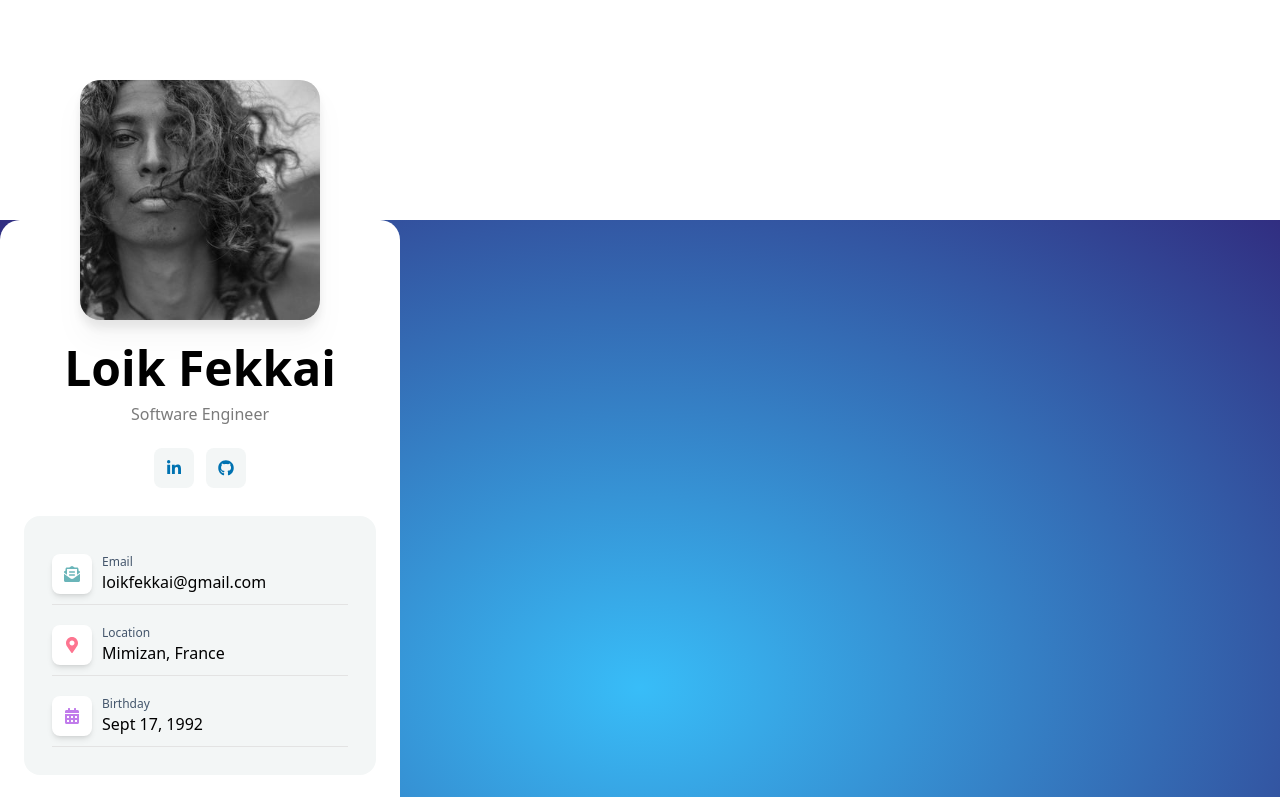
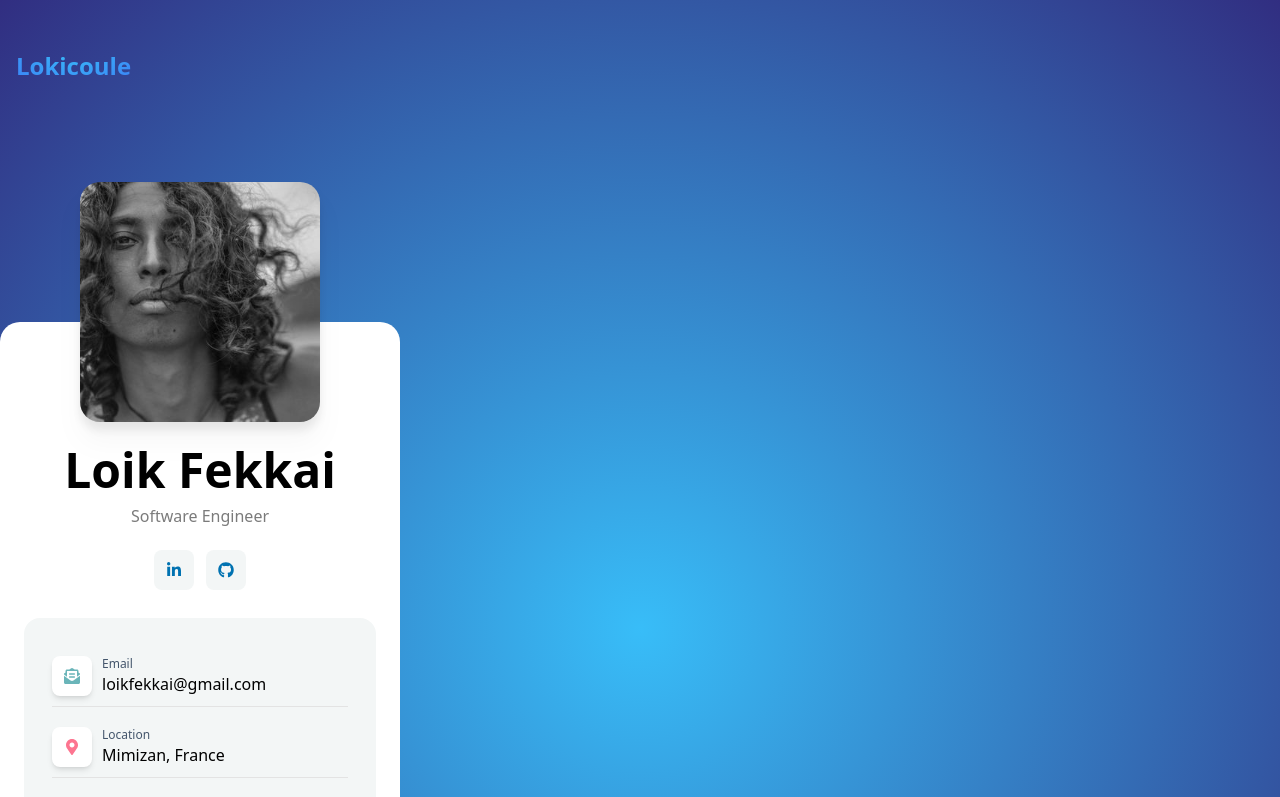
Before and after one commit to Lokicoule/portfolio, a React (Vite) app: page / in a window 1280 px wide. Shown: the top 797 px of the page. Built offline with nearby package versions, Linux system fonts and the light colour scheme.

Commit message:
feat: header logo

```diff
--- a/src/index.css
+++ b/src/index.css
@@ -6,7 +6,10 @@
   .social-btn {
     @apply w-10 h-10 rounded-lg hover:bg-[radial-gradient(ellipse_at_top,_var(--tw-gradient-stops))] from-sky-400 to-blue-500 flex justify-center items-center  hover:text-white transition-colors duration-300  ease-in-out bg-[#F3F6F6] dark:bg-[#212425];
   }
-  .sky-to-blue-grad {
+  .sky-to-blue-bg {
     @apply bg-[radial-gradient(ellipse_at_top,_var(--tw-gradient-stops))] from-sky-400 to-blue-500;
   }
+  .sky-to-indigo-bg {
+    @apply bg-[radial-gradient(ellipse_at_center,_var(--tw-gradient-stops))] from-sky-400 to-indigo-900;
+  }
 }
--- a/src/shared/components/Hero/Hero.tsx
+++ b/src/shared/components/Hero/Hero.tsx
@@ -74,7 +74,7 @@ const Hero = () => {
         <a
           href={"#"}
           download
-          className="inline-flex items-center mx-auto sky-to-blue-grad duration-200 transition ease-linear px-8 py-3 text-lg text-white rounded-[35px] mt-6 hover:brightness-125"
+          className="inline-flex items-center mx-auto sky-to-blue-bg duration-200 transition ease-linear px-8 py-3 text-lg text-white rounded-[35px] mt-6 hover:brightness-125"
         >
           <FaDownload className="mr-2" />
           Download CV
--- a/src/shared/components/Layout/Layout.tsx
+++ b/src/shared/components/Layout/Layout.tsx
@@ -1,10 +1,12 @@
 import { PropsWithChildren } from "react";
 import Footer from "../footer/Footer";
 import Hero from "../hero/Hero";
+import Header from "../header/Header";
 
 const Layout: React.FC<PropsWithChildren> = ({ children }) => {
   return (
-    <main className="bg-[radial-gradient(ellipse_at_center,_var(--tw-gradient-stops))] from-sky-400 to-indigo-900 md:pb-16 w-full min-h-screen">
+    <main className="sky-to-indigo-bg md:pb-16 w-full min-h-screen">
+      <Header />
       <div className="container grid grid-cols-12 md:gap-10  justify-between lg:mt-[220px] ">
         <div className="col-span-12 lg:col-span-4 hidden lg:block h-screen sticky top-44">
           <Hero />
--- /dev/null
+++ b/src/shared/components/header/Header.tsx
@@ -0,0 +1,15 @@
+const Header = () => {
+  return (
+    <div className="container w-full bg-[#F3F6F6] dark:bg-black lg:bg-transparent lg:dark:bg-transparent flex justify-between py-5  lg:px-0 lg:pt-[50px]">
+      <div className="w-full flex justify-between  px-4">
+        <a href="/">
+          <h1 className="text-2xl bg-[radial-gradient(ellipse_at_top,_var(--tw-gradient-stops))] from-sky-400 to-blue-500 inline-block text-transparent bg-clip-text font-bold hover:brightness-125 transition-all duration-300 ease-in-out">
+            Lokicoule
+          </h1>
+        </a>
+      </div>
+    </div>
+  );
+};
+
+export default Header;
```
